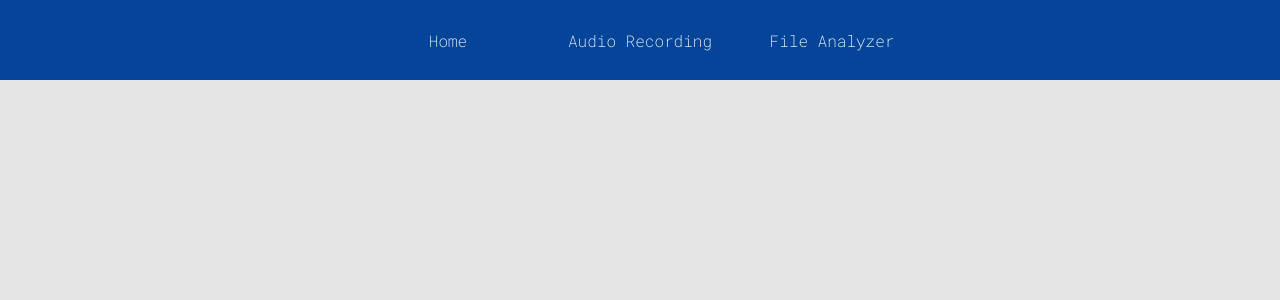
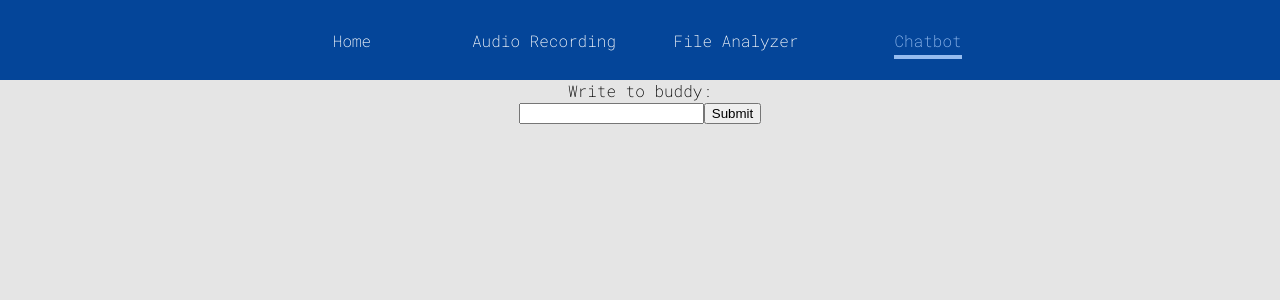
Before and after one commit to INDAPlus20/sahlest-emilsjol-nodelius-project, a React (Create React App) app in the folder user-application/: page /Chatbot in a window 1280 px wide. Shown: the top 300 px of the page. Built offline with nearby package versions, Linux system fonts and the light colour scheme.

Commit message:
chatbot flik skapad

```diff
--- a/user-application/src/App.js
+++ b/user-application/src/App.js
@@ -5,6 +5,8 @@ import Navbar from "./components/UI/Navbar";
 import HomeScreen from "./components/Pages/HomeScreen";
 import AudioRecording from "./components/Pages/AudioRecording";
 import FileAnalyzer from "./components/Pages/FileAnalyzer";
+import Chatbot from "./components/Pages/Chatbot";
+
 
 function App() {
   return (
@@ -21,6 +23,9 @@ function App() {
           <Route path="/FileAnalyzer">
             <FileAnalyzer />
           </Route>
+          <Route path="/Chatbot">
+            <Chatbot />
+          </Route>
         </Switch>
       </main>
     </div>
--- /dev/null
+++ b/user-application/src/components/Pages/Chatbot.js
@@ -0,0 +1,34 @@
+import React, { useState } from 'react'
+
+
+function Chatbot() {
+  const [value, setValue] = useState('');
+
+  const handleSubmit = (e) => {
+      e.preventDefault();
+      alert('You wrote: ' + value)
+      setValue('')
+  }
+
+  return (
+      <form onSubmit={handleSubmit}>
+          <label>
+              Write to buddy: <br/>
+              <input
+                type="text"
+                value={value}
+                onChange={e=>setValue(e.target.value)}
+              />
+          </label>
+          <input
+            type="submit"
+            value="Submit"
+          /> <br/>
+          <br/>
+
+          <label>{value}</label>
+      </form>
+  );
+}
+
+export default Chatbot
--- a/user-application/src/components/UI/Navbar.js
+++ b/user-application/src/components/UI/Navbar.js
@@ -17,6 +17,9 @@ function Navbar() {
           <li>
             <NavLink activeClassName={styles.active} to="/FileAnalyzer">File Analyzer</NavLink>
           </li>
+          <li>
+            <NavLink activeClassName={styles.active} to="/Chatbot">Chatbot</NavLink>
+          </li>
         </ul>
       </nav>
     </header>
```
